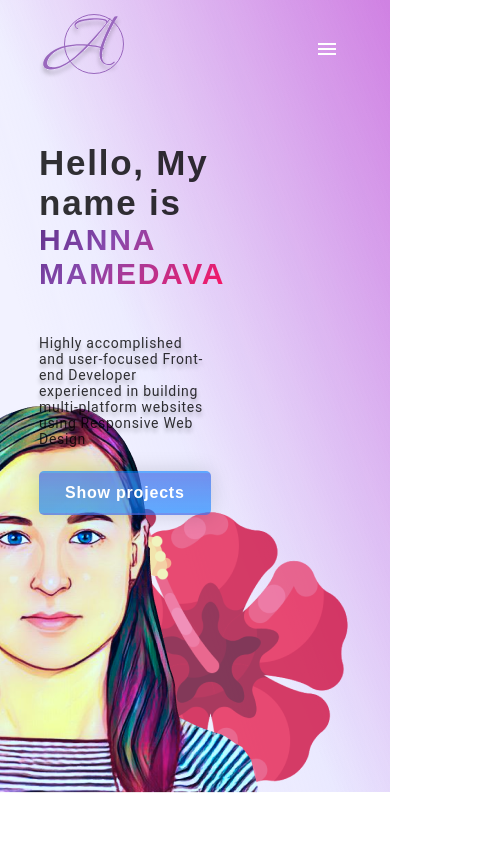
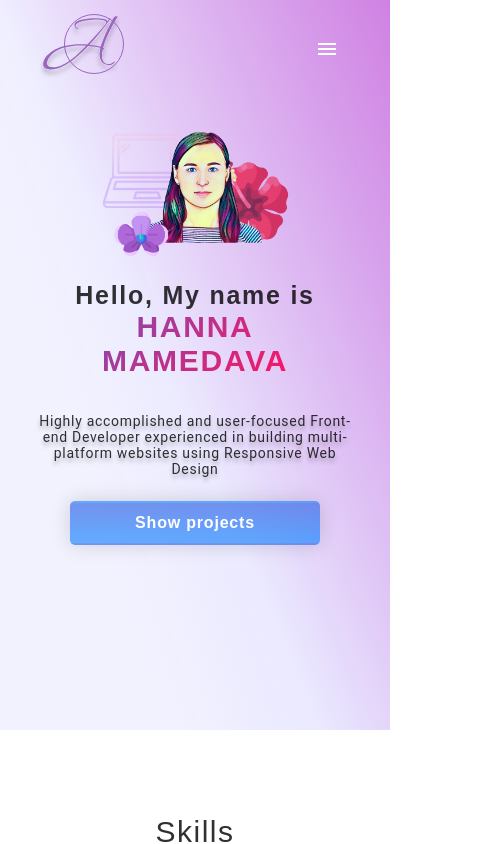
Before and after one commit to Hanna-Mamedova/portfolio, an Angular app in the folder portfolio/: page /main in a window 390 px wide. Shown: the top 844 px of the page, 485 px wide, since content can reach past the window. Built offline with nearby package versions, Linux system fonts and the light colour scheme.

Commit message:
feat: add adaptivity

```diff
--- a/portfolio/src/app/components/footer/footer.component.scss
+++ b/portfolio/src/app/components/footer/footer.component.scss
@@ -16,6 +16,11 @@
   align-items: center;
   gap: 1.5rem;
   color: #FFFF;
+  flex-wrap: wrap;
+
+  @media (max-width: 800px) {
+    gap: .5rem;
+  }
 }
 
 .footer__links {
--- a/portfolio/src/app/pages/main/about/about.component.html
+++ b/portfolio/src/app/pages/main/about/about.component.html
@@ -9,7 +9,7 @@
             experienced in building multi-platform websites using Responsive Web
             Design
           </p>
-          <div>
+          <div class="about__button">
             <button class="primary" (click)="scroll('projects')">Show projects</button>
           </div>
         </div>
--- a/portfolio/src/app/pages/main/about/about.component.scss
+++ b/portfolio/src/app/pages/main/about/about.component.scss
@@ -52,3 +52,40 @@
   margin-bottom: 1.5rem;
   text-shadow: 0px 4px 4px rgba(0, 0, 0, 0.25);
 }
+
+@media (max-width: 800px) {
+  .about__wrapper {
+    flex-direction: column-reverse;
+    align-items: center;
+    margin-top: 50px;
+  }
+
+  .about__image {
+    position: static;
+    display: flex;
+    justify-content: center;
+
+    img {
+      max-width: 60%;
+    }
+  }
+
+  .about__description {
+    max-width: 100%;
+  }
+
+  h1 {
+    text-align: center;
+    font-size: 25px;
+  }
+
+  p {
+    text-align: center;
+  }
+
+  .about__button {
+    display: flex;
+    justify-content: center;
+  }
+
+}
--- a/portfolio/src/app/pages/main/info/info.component.scss
+++ b/portfolio/src/app/pages/main/info/info.component.scss
@@ -7,6 +7,10 @@
   background-repeat: no-repeat;
   background-size: cover;
   padding-top: 80px;
+
+  @media (max-width: 800px) {
+    padding-top: 60px;
+  }
 }
 
 .info__content {
--- a/portfolio/src/app/pages/main/projects/projects-list/projects-list.component.ts
+++ b/portfolio/src/app/pages/main/projects/projects-list/projects-list.component.ts
@@ -8,29 +8,34 @@ import { projects } from 'src/app/shared/projects.data';
 @Component({
   selector: 'app-projects-list',
   templateUrl: './projects-list.component.html',
-  styleUrls: ['./projects-list.component.scss']
+  styleUrls: ['./projects-list.component.scss'],
 })
 export class ProjectsListComponent implements OnInit {
-  column = 8
-  currentProjects = projects
-  backgroundColor = Color.secondary
-  subscription: Subscription
+  column = 8;
+  currentProjects = projects;
+  backgroundColor = Color.secondary;
+  subscription: Subscription;
 
-  constructor(private router: Router, private passFiltersService: PassChosenFiltersService) {}
+  constructor(
+    private router: Router,
+    private passFiltersService: PassChosenFiltersService,
+  ) {}
 
   ngOnInit() {
-    this.subscription = this.passFiltersService.currentFilters.subscribe(
-      filters => {
-        const filteredProjects = projects.filter(project => {
-          return filters?.some(filter => project.technologies['core'].includes(filter));
-        })
-        this.currentProjects = filteredProjects.length ? filteredProjects : projects;
-      }
-    )
+    this.subscription = this.passFiltersService.currentFilters.subscribe((filters) => {
+      const filteredProjects = projects.filter((project) => {
+        return filters?.some((filter) => project.technologies['core'].includes(filter));
+      });
+      this.currentProjects = filteredProjects.length ? filteredProjects : projects;
+    });
   }
 
   getColspan(i: number): number {
-    return Math.floor(i / 2) % 2 === 0 ? (i % 2 === 0 ? 5 : 3) : (i % 2 === 0 ? 3 : 5);
+    if (window.innerWidth < 800) {
+      return 8;
+    }
+
+    return Math.floor(i / 2) % 2 === 0 ? (i % 2 === 0 ? 5 : 3) : i % 2 === 0 ? 3 : 5;
   }
 
   showProjectInfo(id: number): void {
--- a/portfolio/src/styles.scss
+++ b/portfolio/src/styles.scss
@@ -47,6 +47,11 @@ h2 {
 .content__container {
   padding-top: 97px;
   padding-bottom: 100px;
+
+  @media (max-width: 800px) {
+    padding-top: 60px;
+    padding-bottom: 25px;
+  }
 }
 
 .scrollbar {
```
